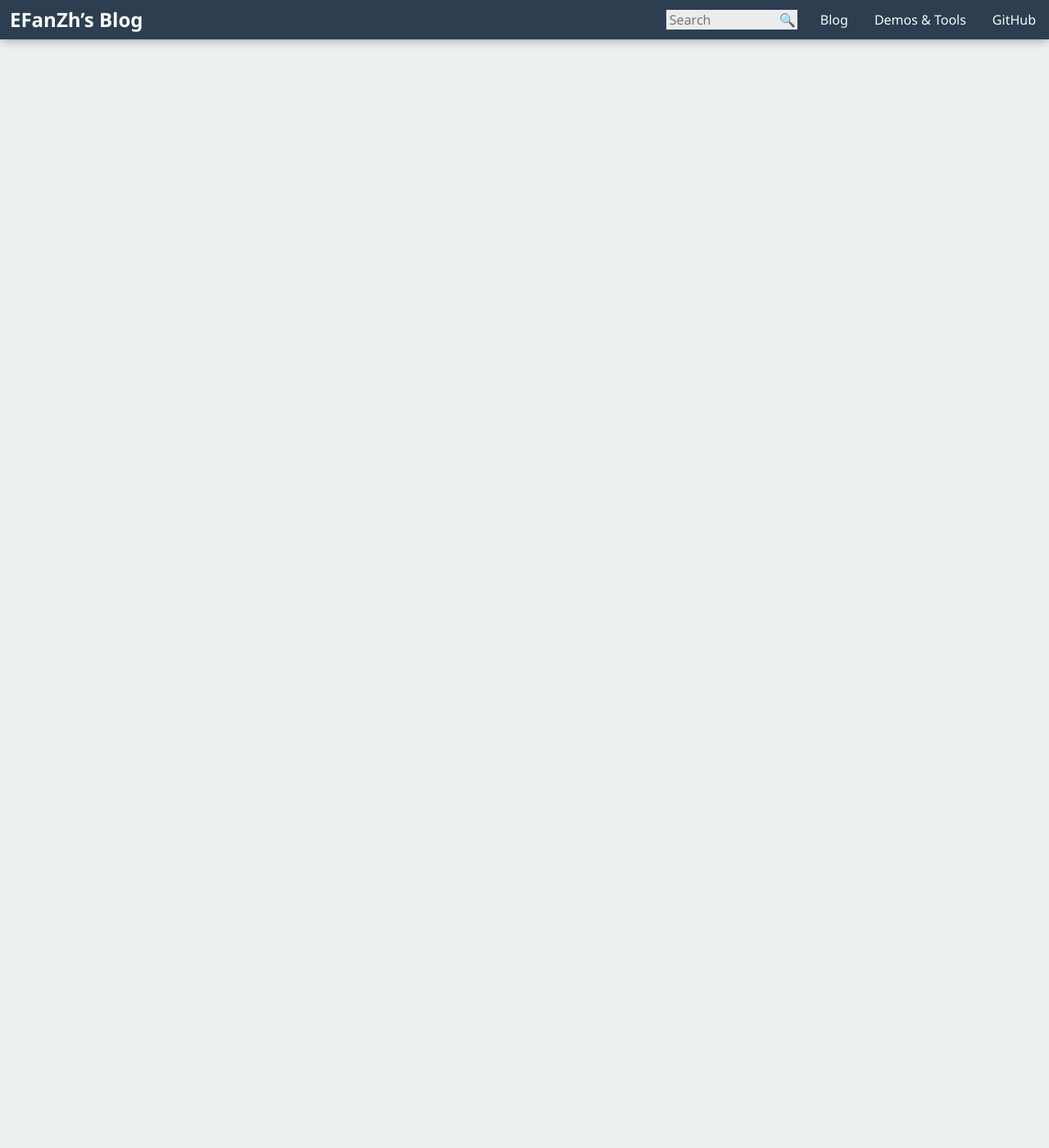
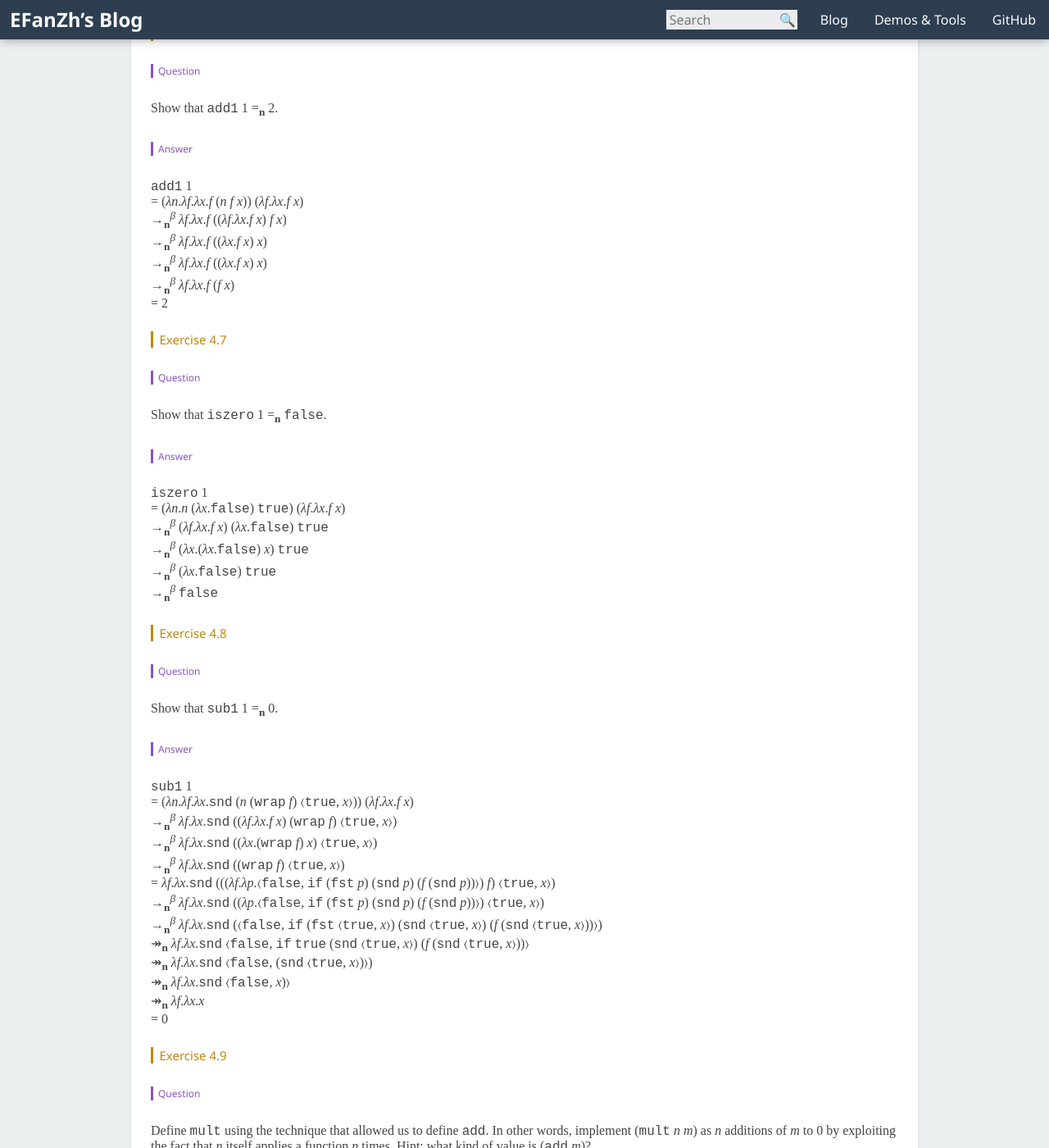
Before and after one commit to fuzeyi/efanzh.github.io, a Jekyll site: the page built from _posts/2016-06-04-programming-languages-and-lambda-calculi-exercises.md, in a window 1280 px wide and 1400 px high, scrolled down 14867 px. Shown: the whole window at 82% size. Built offline with Jekyll 4.4.1, drawn with Linux system fonts in a browser that asks for light colours; some of the changed text lies outside the part shown.

Commit message:
Exercises 4.5, 4.6, 4.7, 4.8, 4.9 and 4.10 are done

```diff
--- a/_posts/2016-06-04-programming-languages-and-lambda-calculi-exercises.md
+++ b/_posts/2016-06-04-programming-languages-and-lambda-calculi-exercises.md
@@ -601,3 +601,103 @@ Show that `mkpair`, `fst`, and `snd` obey the equations at the beginning of this
 = (*λx*.*λy*.*y*) *M* *N* \\
 →<sub>**n**</sub><sup>*β*</sup> (*λy*.*y*) *N* \\
 →<sub>**n**</sub><sup>*β*</sup> *N*
+
+#### 4.5 Encoding Numbers
+
+> - 0 ≐ *λf*.*λx*.*x*
+> - 1 ≐ *λf*.*λx*.*f* *x*
+> - 2 ≐ *λf*.*λx*.*f* (*f* *x*)
+> - 3 ≐ *λf*.*λx*.*f* (*f* (*f* *x*))
+
+> - `add1` ≐ *λn*.*λf*.*λx*.*f* (*n* *f* *x*)
+
+> - `add` ≐ *λn*.*λm*.*m* `add1` *n*
+
+> - `iszero` ≐ *λn*.*n* (*λx*.`false`) `true`
+
+> - `wrap` ≐ *λf*.*λp*.〈`false`, `if` (`fst` *p*) (`snd` *p*) (*f* (`snd` *p*))〉
+
+> - `sub1` ≐ *λn*.*λf*.*λx*.`snd` (*n* (`wrap` *f*) 〈`true`, *x*〉)
+
+##### Exercise 4.6
+
+###### Question
+
+Show that `add1` 1 =<sub>**n**</sub> 2.
+
+###### Answer
+
+`add1` 1 \\
+= (*λn*.*λf*.*λx*.*f* (*n* *f* *x*)) (*λf*.*λx*.*f* *x*) \\
+→<sub>**n**</sub><sup>*β*</sup> *λf*.*λx*.*f* ((*λf*.*λx*.*f* *x*) *f* *x*) \\
+→<sub>**n**</sub><sup>*β*</sup> *λf*.*λx*.*f* ((*λx*.*f* *x*) *x*) \\
+→<sub>**n**</sub><sup>*β*</sup> *λf*.*λx*.*f* ((*λx*.*f* *x*) *x*) \\
+→<sub>**n**</sub><sup>*β*</sup> *λf*.*λx*.*f* (*f* *x*) \\
+= 2
+
+##### Exercise 4.7
+
+###### Question
+
+Show that `iszero` 1 =<sub>**n**</sub> `false`.
+
+###### Answer
+
+`iszero` 1 \\
+= (*λn*.*n* (*λx*.`false`) `true`) (*λf*.*λx*.*f* *x*) \\
+→<sub>**n**</sub><sup>*β*</sup> (*λf*.*λx*.*f* *x*) (*λx*.`false`) `true` \\
+→<sub>**n**</sub><sup>*β*</sup> (*λx*.(*λx*.`false`) *x*) `true` \\
+→<sub>**n**</sub><sup>*β*</sup> (*λx*.`false`) `true` \\
+→<sub>**n**</sub><sup>*β*</sup> `false`
+
+##### Exercise 4.8
+
+###### Question
+
+Show that `sub1` 1 =<sub>**n**</sub> 0.
+
+###### Answer
+
+`sub1` 1 \\
+= (*λn*.*λf*.*λx*.`snd` (*n* (`wrap` *f*) 〈`true`, *x*〉)) (*λf*.*λx*.*f* *x*) \\
+→<sub>**n**</sub><sup>*β*</sup> *λf*.*λx*.`snd` ((*λf*.*λx*.*f* *x*) (`wrap` *f*) 〈`true`, *x*〉) \\
+→<sub>**n**</sub><sup>*β*</sup> *λf*.*λx*.`snd` ((*λx*.(`wrap` *f*) *x*) 〈`true`, *x*〉) \\
+→<sub>**n**</sub><sup>*β*</sup> *λf*.*λx*.`snd` ((`wrap` *f*) 〈`true`, *x*〉) \\
+= *λf*.*λx*.`snd` (((*λf*.*λp*.〈`false`, `if` (`fst` *p*) (`snd` *p*) (*f* (`snd` *p*))〉) *f*) 〈`true`, *x*〉) \\
+→<sub>**n**</sub><sup>*β*</sup> *λf*.*λx*.`snd` ((*λp*.〈`false`, `if` (`fst` *p*) (`snd` *p*) (*f* (`snd` *p*))〉) 〈`true`, *x*〉) \\
+→<sub>**n**</sub><sup>*β*</sup> *λf*.*λx*.`snd` (〈`false`, `if` (`fst` 〈`true`, *x*〉) (`snd` 〈`true`, *x*〉) (*f* (`snd` 〈`true`, *x*〉))〉) \\
+↠<sub>**n**</sub> *λf*.*λx*.`snd` 〈`false`, `if` `true` (`snd` 〈`true`, *x*〉) (*f* (`snd` 〈`true`, *x*〉))〉 \\
+↠<sub>**n**</sub> *λf*.*λx*.`snd` 〈`false`, (`snd` 〈`true`, *x*〉)〉) \\
+↠<sub>**n**</sub> *λf*.*λx*.`snd` 〈`false`, *x*)〉 \\
+↠<sub>**n**</sub> *λf*.*λx*.*x* \\
+= 0
+
+##### Exercise 4.9
+
+###### Question
+
+Define `mult` using the technique that allowed us to define `add`. In other words, implement (`mult` *n* *m*) as *n*
+additions of *m* to 0 by exploiting the fact that *n* itself applies a function *n* times. Hint: what kind of value is
+(`add` *m*)?
+
+###### Answer
+
+`mult` ≐ *λn*.*λm*.*m* *n*
+
+##### Exercise 4.10
+
+###### Question
+
+The *λ*-calculus provides no mechanism for signalling an error. What happens when `sub1` is applied to 0? What happens
+when `iszero` is applied to `true`?
+
+###### Answer
+
+Let’s try:
+
+`iszero` `true` \\
+= (*λn*.*n* (*λx*.`false`)) (*λx*.*λy*.*x*) \\
+→<sub>**n**</sub><sup>*β*</sup> (*λx*.*λy*.*x*) (*λx*.`false`) \\
+→<sub>**n**</sub><sup>*β*</sup> *λy*.*λx*.`false`
+
+I think that’s it.
```
